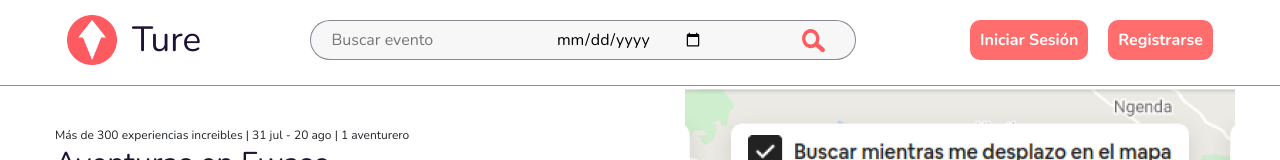
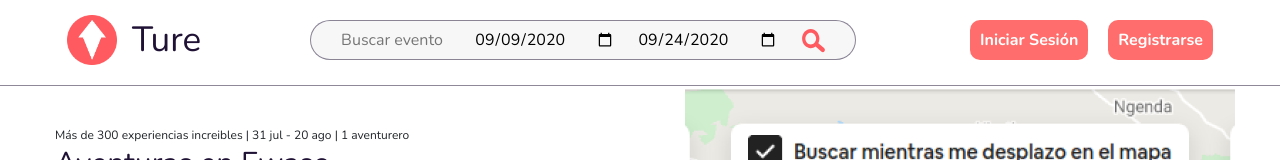
Before and after one commit to Luis-Balderas/Ture-frontend, a React app: page /events in a window 1280 px wide. Shown: the top 160 px of the page. Built offline with nearby package versions, Linux system fonts and the light colour scheme.

Commit message:
[upd] Refactory SearchHeader and events connect

```diff
--- a/src/assets/styles/components/Header.scss
+++ b/src/assets/styles/components/Header.scss
@@ -47,7 +47,7 @@
     height: 40px;
     // padding: 5px;
     display: grid;
-    grid-template-columns: 45% 45% 10%;
+    grid-template-columns: 30% 30% 30% 10%;
     align-items: center;
     background: get-opacity($color-black, 0.03);
     border: 1px solid  get-opacity($color-black, 0.5);;
@@ -55,41 +55,54 @@
     @media (max-width: 767px) {
       grid-area: search ;
     }
+
+    &--button:focus {
+      outline: none;
+    }
+
+    &--button {
+      border: none;
+      background: none;
+      width: fit-content;
+    }
+
     & img {
       width: 25px;
       height: 25px;
       cursor: pointer;
     }
+
     &:hover {
       border-color: $color-main;
     }
 
     &--input {
-      display: flex;
-      align-items: center;
-      justify-content: space-around;
-      border: none;
-      & input {
       border: none;
       width: 100%;
       padding: 5px;
+      padding-left: 30px;
       background: get-opacity($color-black, 0);
-        &:focus {
-          outline: 0 none;
     }
-      }
+
+    &--input:focus,
+    &--date:focus,
+    &--dateEnd:focus {
+      outline: none;
     }
 
     &--date {
-      & input {
-        width: 60%;
+      width: 86%;
       border: none;
       background: get-opacity($color-black, 0);
       cursor: pointer;
-        &:focus {
-          outline: 0 none;
     }
-      }
+
+    &--dateEnd {
+      width: 86%;
+      border: none;
+      background: get-opacity($color-black, 0);
+      cursor: pointer;
+      grid-column: 3 / 4;
     }
   }
 
--- a/src/components/SearchHeader.jsx
+++ b/src/components/SearchHeader.jsx
@@ -1,20 +1,85 @@
-import React from 'react';
+import React, { useState } from 'react';
+import { withRouter } from 'react-router-dom';
 
 import searchIcon from '../assets/img/search-icon.svg';
 
-const Search = () => {
+const Search = (props) => {
+  const today = '2020-09-09';
+  const future = '2020-09-24';
+  const [search, setSearch] = useState({
+    seeker: '',
+    dateToday: '',
+    dateEnd: '',
+  });
+
+  const handleClick = () => {
+
+    props.history.push('/events');
+
+  };
 
   return (
-    <section className="header__search">
-      <div className="header__search--input">
-        <form><input type="search" name="" id="" placeholder="Buscar evento" /></form>
-      </div>
-      <div className="header__search--date">
-        <form><input type="date" name="" id="headerDate" /></form>
-      </div>
-      <img src={searchIcon} alt="Search Event" />
-    </section>
+    <form
+      className='header__search'
+      onSubmit={(e) => {
+        e.preventDefault();
+      }}
+    >
+
+      <input
+        className='header__search--input'
+        type='search'
+        onChange={(e) => {
+          setSearch({
+            ...search,
+            [e.target.name]: e.target.value,
+          });
+        }}
+        name='seeker'
+        id=''
+        placeholder='Buscar evento'
+        value={search.seeker}
+      />
+
+      <input
+        className='header__search--date'
+        type='date'
+        name='dateToday'
+        id='headerDate'
+        onChange={(e) => {
+          setSearch({
+            ...search,
+            [e.target.name]: e.target.value,
+          });
+        }}
+        defaultValue={today}
+        min={today}
+      />
+
+      <input
+        className='header__search--dateEnd'
+        type='date'
+        name='dateEnd'
+        onChange={(e) => {
+          setSearch({
+            ...search,
+            [e.target.name]: e.target.value,
+          });
+        }}
+        id='headerDate'
+        defaultValue={future}
+      />
+
+      <button
+        className='header__search--button'
+        type='submit'
+        onClick={handleClick}
+      >
+        <img src={searchIcon} alt='Search Event' />
+      </button>
+
+    </form>
   );
 };
 
-export default Search;
+export default withRouter(Search);
--- a/src/pages/Events.jsx
+++ b/src/pages/Events.jsx
@@ -1,11 +1,15 @@
 import React from 'react';
+import { connect } from 'react-redux';
 
 import CardsList from '../components/CardsList';
 import Mapita from '../components/Mapita';
 
 import '../assets/styles/pages/Events.scss';
 
-const Events = () => {
+const Events = (props) => {
+
+  console.log(props);
+
   const data = [
     {
       id: 1,
@@ -86,4 +90,7 @@ const Events = () => {
   );
 };
 
-export default Events;
+const mapStateToProps = (reducers) => {
+  return reducers.eventsReducer;
+};
+export default connect(mapStateToProps, {})(Events);
--- a/src/redux/reducers/rootReducer.js
+++ b/src/redux/reducers/rootReducer.js
@@ -1,7 +1,7 @@
 import { combineReducers } from 'redux';
 import eventsReducer from './eventsReducer';
 import usersReducer from './usersReducer';
-import reservationsReducer from './reservationsReducer'
+import reservationsReducer from './reservationsReducer';
 
 export default combineReducers({
   usersReducer,
```
Also changed, not shown: src/index.js (line endings or trailing spaces), src/pages/EventDetails.jsx (line endings or trailing spaces), src/redux/reducers/eventsReducer.js (line endings or trailing spaces), src/routes/App.jsx (line endings or trailing spaces). Lines whose indentation alone changed are shown as unchanged.
